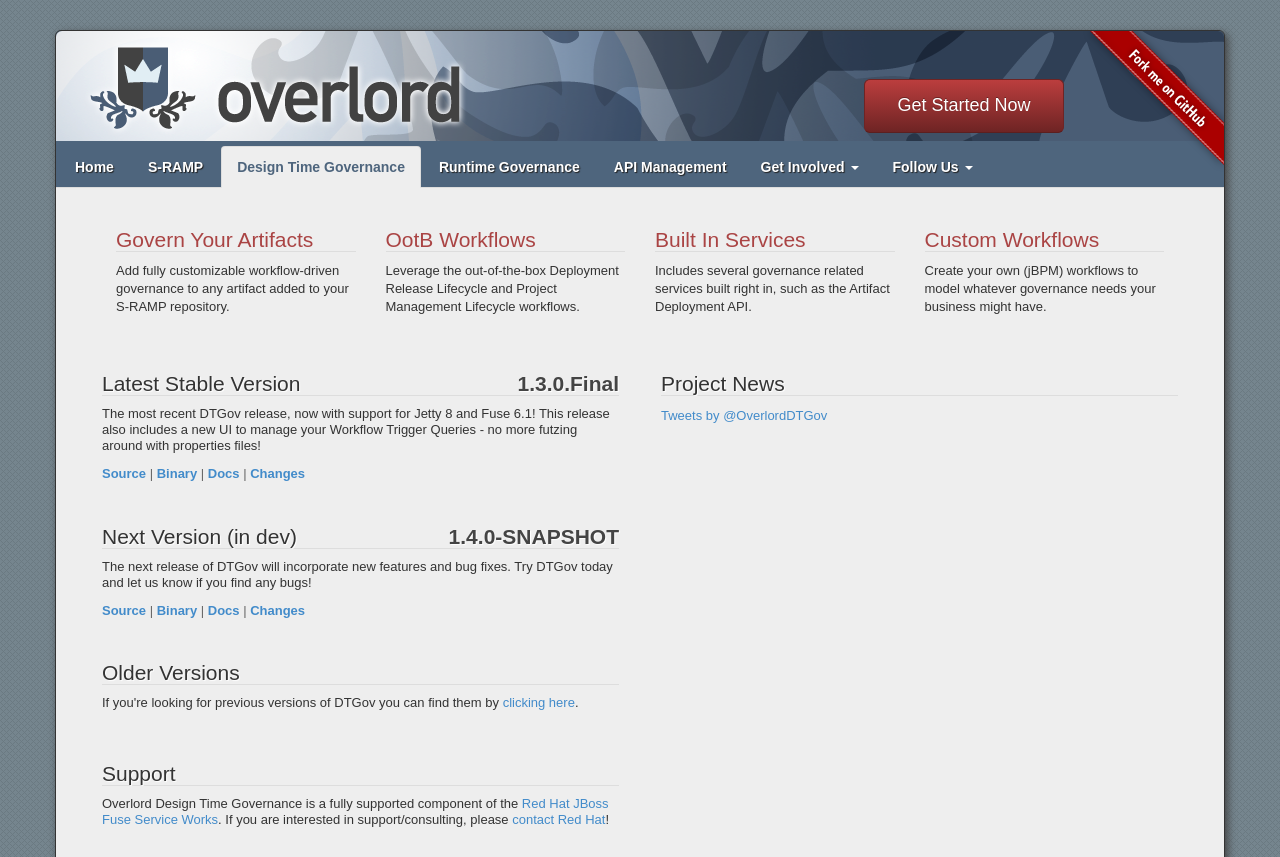
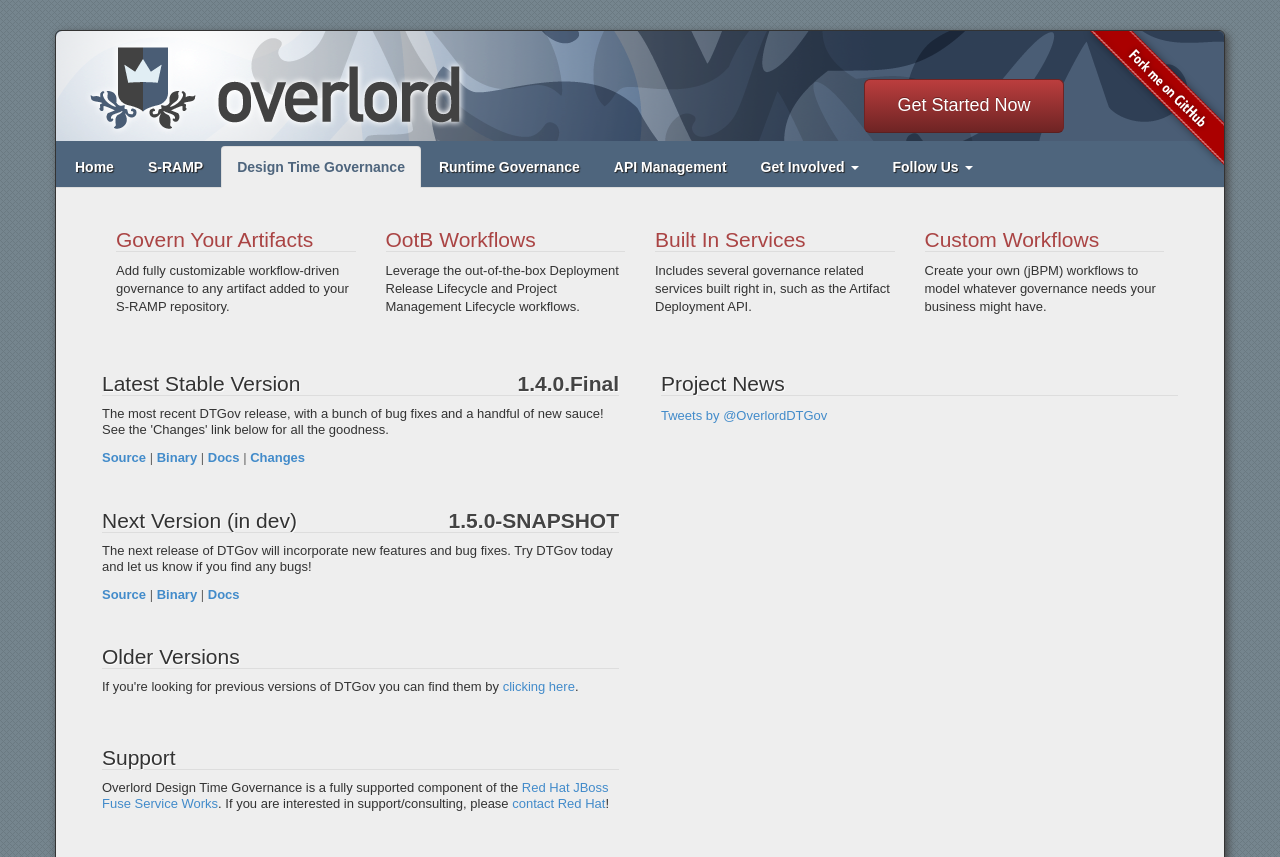
Before and after one commit to Governance/Governance.github.io, a Jekyll site: the page built from dtgov/index.html, in a window 1280 px wide. Shown: the top 857 px of the page. Built offline with Jekyll 4.4.1, drawn with Linux system fonts in a browser that asks for light colours; comment, search, counter and statistics services are not loaded; grey boxes are pictures that could not be loaded.

Commit message:
new release: 1.4.0.Final

```diff
--- a/dtgov/index.html
+++ b/dtgov/index.html
@@ -29,23 +29,22 @@
             <!-- Left side -->
             <div class="col-lg-6">
               <div class="citem">
-                <h3>Latest Stable Version <span class="version pull-right hide-480">1.3.0.Final</span></h3>
-                <p>The most recent DTGov release, now with support for Jetty 8 and Fuse 6.1!  This release also includes a new UI to manage your Workflow Trigger Queries - no more futzing around with properties files!</p>
+                <h3>Latest Stable Version <span class="version pull-right hide-480">1.4.0.Final</span></h3>
+                <p>The most recent DTGov release, with a bunch of bug fixes and a handful of new sauce!  See the 'Changes' link below for all the goodness.</p>
                 <div class="links">
-                  <a href="https://github.com/Governance/dtgov/tree/dtgov-1.3.0.Final">Source</a> |
-                  <a href="http://downloads.jboss.org/overlord/dtgov/dtgov-1.3.0.Final.zip">Binary</a> |
-                  <a href="http://docs.jboss.org/overlord/dtgov/1.3.0.Final/html/">Docs</a> |
-                  <a href="http://red.ht/1lyY0pF">Changes</a>
+                  <a href="https://github.com/Governance/dtgov/tree/dtgov-1.4.0.Final">Source</a> |
+                  <a href="http://downloads.jboss.org/overlord/dtgov/dtgov-1.4.0.Final.zip">Binary</a> |
+                  <a href="http://docs.jboss.org/overlord/dtgov/1.4.0.Final/html/">Docs</a> |
+                  <a href="http://red.ht/1pxrBTn">Changes</a>
                 </div>
               </div>
               <div class="citem">
-                <h3>Next Version (in dev) <span class="version pull-right hide-480">1.4.0-SNAPSHOT</span></h3>
+                <h3>Next Version (in dev) <span class="version pull-right hide-480">1.5.0-SNAPSHOT</span></h3>
                 <p>The next release of DTGov will incorporate new features and bug fixes.  Try DTGov today and let us know if you find any bugs!</p>
                 <div class="links">
                   <a href="https://github.com/Governance/dtgov">Source</a> |
-                  <a href="https://repository.jboss.org/nexus/content/repositories/snapshots/org/overlord/dtgov/dtgov-distro-assembly/1.4.0-SNAPSHOT/">Binary</a> |
-                  <a href="https://github.com/Governance/dtgov/wiki/Guide">Docs</a> |
-                  <a href="http://red.ht/1lyY0pF">Changes</a>
+                  <a href="https://repository.jboss.org/nexus/content/repositories/snapshots/org/overlord/dtgov/dtgov-distro-assembly/1.5.0-SNAPSHOT/">Binary</a> |
+                  <a href="https://github.com/Governance/dtgov/wiki/Guide">Docs</a>
                 </div>
               </div>
               <div class="citem">
```
Also changed, not shown: dtgov/versions.html (+13 -0 lines).
